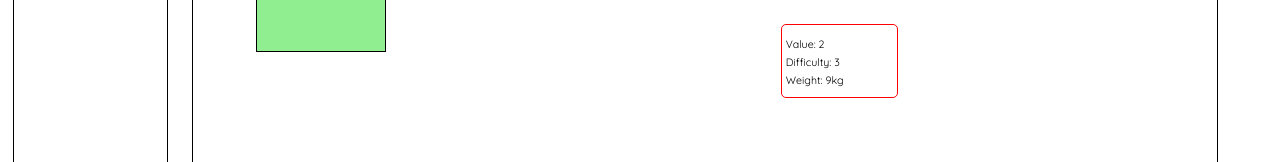
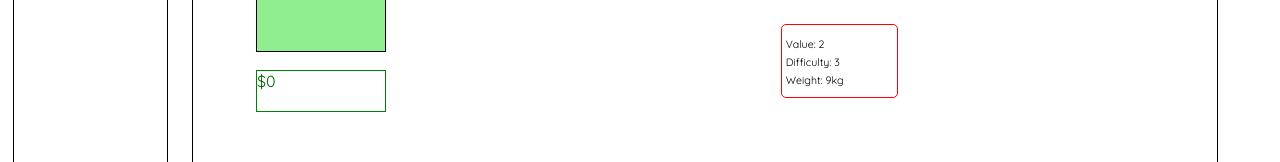
Before and after one commit to kevinfields/lottery-simulator, a React (Create React App) app: page /fishing-pond in a window 1280 px wide. Shown: the part 430-592 px from the top of the page. Built offline with nearby package versions, Linux system fonts and the light colour scheme.

Commit message:
wallet and sales

```diff
--- a/src/fishing/Fishing.css
+++ b/src/fishing/Fishing.css
@@ -36,6 +36,16 @@
   margin: 0.5vh;
 }
 
+.wallet {
+  position: fixed;
+  left: 20vw;
+  top: 62.5vh;
+  color: darkgreen;
+  border: 1px solid green;
+  width: 10vw;
+  height: 5vh;
+}
+
 .inventory {
   display: flex;
   flex-direction: column;
--- a/src/fishing/components/Inventory.js
+++ b/src/fishing/components/Inventory.js
@@ -5,7 +5,14 @@ const Inventory = (props) => {
   return (
     <div className='inventory'>
       {props.inventory.map((item, key) => (
-        <InventorySlot item={item} key={key} />
+        <InventorySlot
+          item={item}
+          key={key}
+          sell={item.forSale}
+          drop={!item.forSale}
+          onSellItem={() => props.sellItem(key)}
+          onDropItem={() => props.dropItem(key)}
+        />
       ))}
     </div>
   )
--- a/src/fishing/components/InventorySlot.js
+++ b/src/fishing/components/InventorySlot.js
@@ -4,7 +4,23 @@ const InventorySlot = (props) => {
   return (
     <div className='inventory-slot'>
       <div className='option-buttons'>
-
+        { props.sell ?
+          <button
+            onClick={() => props.onSellItem()}
+            className='option-button'
+          >
+            Sell
+          </button>
+        : props.drop ?
+          <button
+            onClick={() => props.onDropItem()}
+            className='option-button'
+          >
+            Drop
+          </button>
+        :
+          null
+        }
       </div>
       <div className='inv-slot-label'>
         ${props.item.value}
--- a/src/fishing/components/Pond.js
+++ b/src/fishing/components/Pond.js
@@ -4,6 +4,7 @@ import getFishCoord from '../functions/getFishCoord';
 import loadFish from '../functions/loadFish';
 import Fish from './Fish';
 import Inventory from './Inventory';
+import Wallet from './Wallet';
 
 const colorArray = ['gray', 'green', 'blue', 'red', 'black', 'purple'];
 
@@ -11,6 +12,7 @@ const Pond = (props) => {
 
   const [currentFish, setCurrentFish] = useState([]);
   const [inventory, setInventory] = useState([]);
+  const [money, setMoney] = useState(0);
   const [loading, setLoading] = useState(true);
 
   const loadFishes = () => {
@@ -52,6 +54,24 @@ const Pond = (props) => {
     setCurrentFish(copy);
   };
 
+  const sellItem = (key) => {
+
+    let copy = [...inventory];
+    copy.splice(key, 1);
+    setInventory(copy);
+    let earnings = inventory[key].value;
+    setMoney(Number(money) + Number(earnings));
+
+  };
+
+  const dropItem = (key) => {
+
+    let copy = [...inventory];
+    copy.splice(key, 1);
+    setInventory(copy);
+
+  };
+
   useEffect(() => {
     loadFishes();
   }, []);
@@ -69,7 +89,14 @@ const Pond = (props) => {
               attemptCatch={() => attemptCatch(key)}
             />
           ))}
-          <Inventory inventory={inventory} />
+          <Inventory
+            inventory={inventory}
+            sellItem={(key) => sellItem(key)}
+            dropItem={(key) => dropItem(key)}
+          />
+          <Wallet
+            money={money}
+          />
         </>
       }
 
--- /dev/null
+++ b/src/fishing/components/Wallet.js
@@ -0,0 +1,11 @@
+import React from 'react'
+
+const Wallet = (props) => {
+  return (
+    <div className='wallet'>
+      ${props.money}
+    </div>
+  )
+}
+
+export default Wallet
--- a/src/fishing/functions/loadFish.js
+++ b/src/fishing/functions/loadFish.js
@@ -4,5 +4,6 @@ export default function loadFish(number) {
     value: Math.floor(Math.random() * number * 5) + 1,
     difficulty: number,
     size: 9 - Math.floor(Math.random() * number),
+    forSale: true,
   }
 }
```
